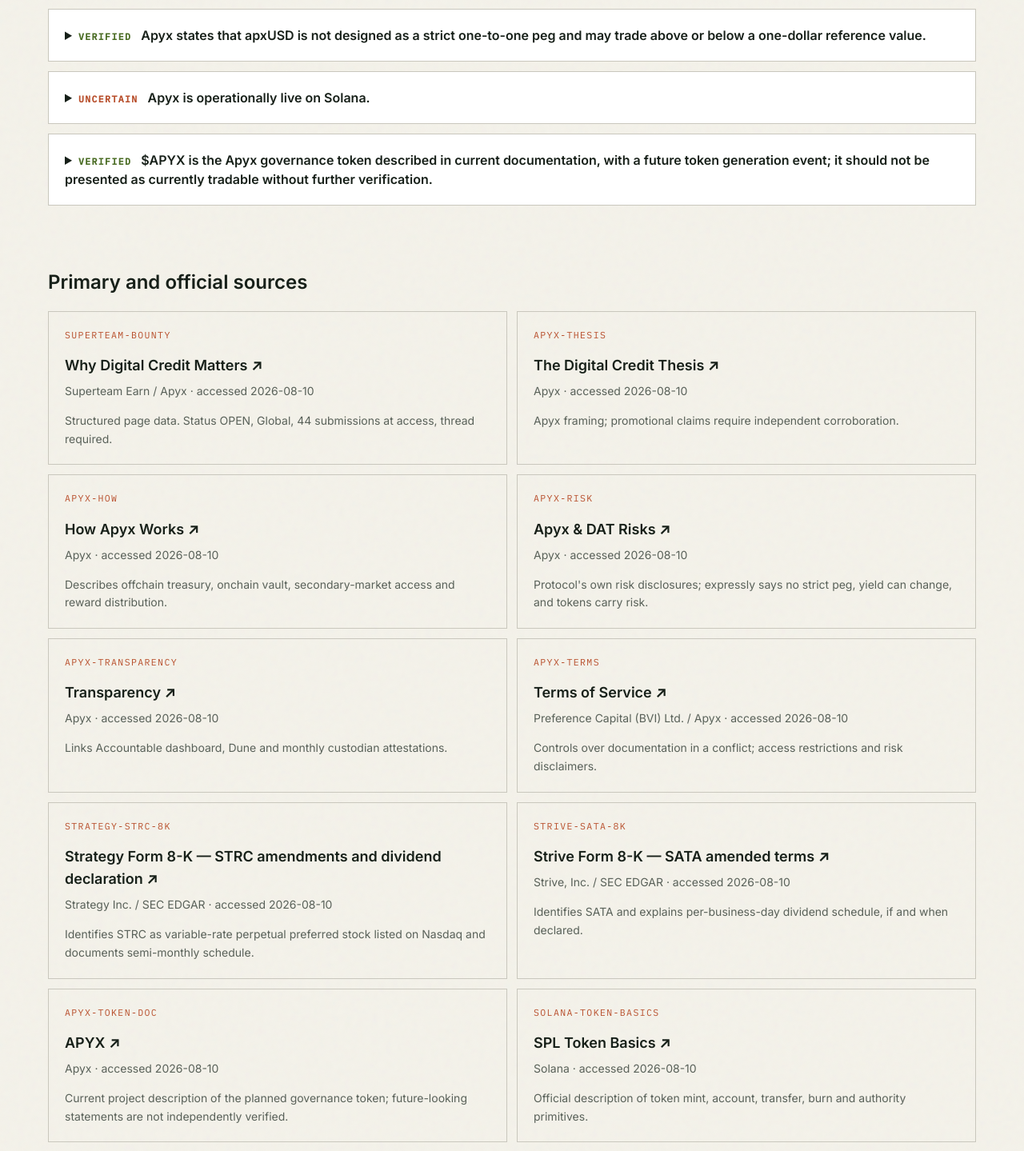
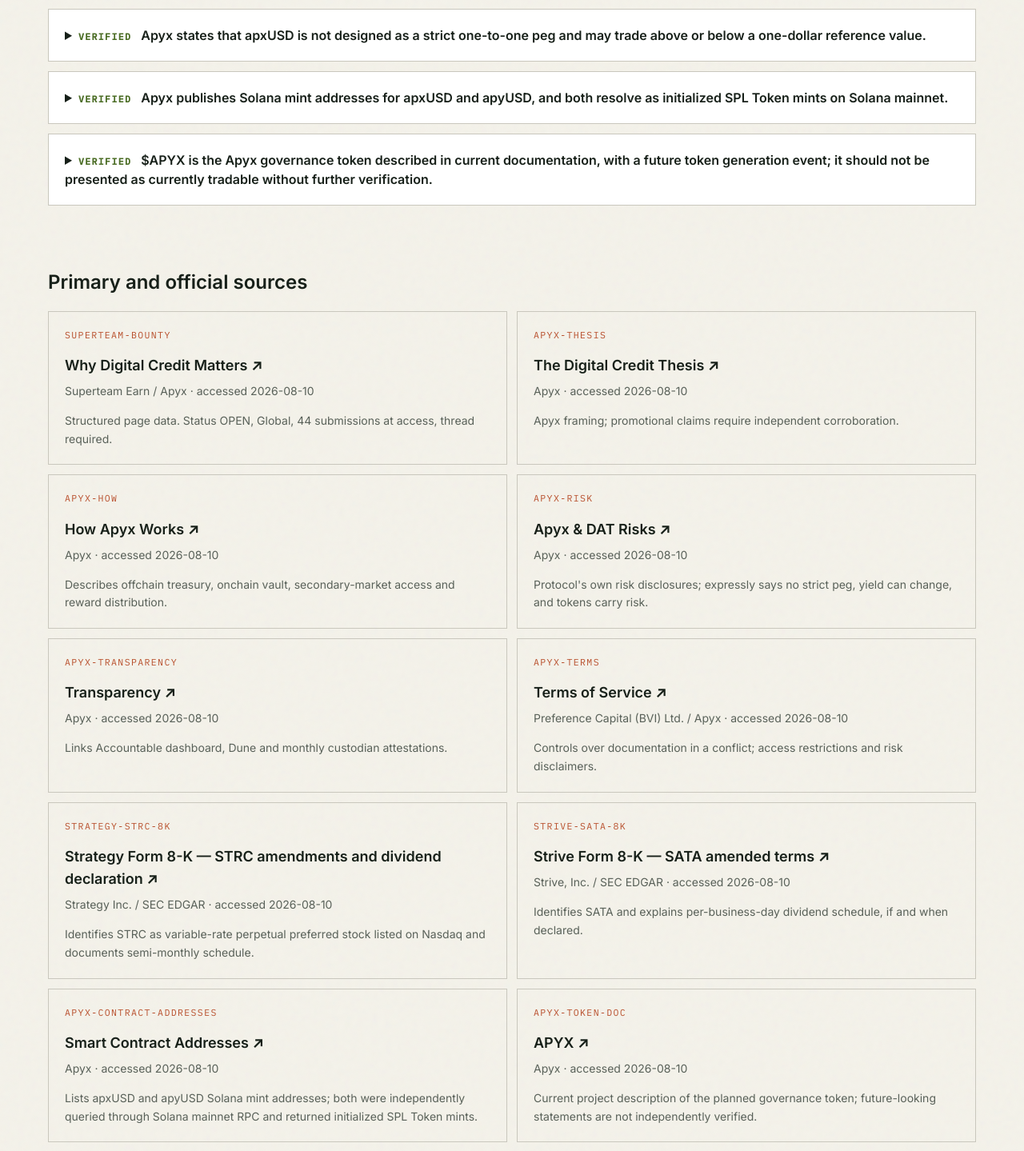
Before and after one commit to JuanTorchia/digital-credit-field-guide, a Next.js app: page /sources in a window 1280 px wide. Shown: the part 1159-2598 px from the top of the page at 80% size. Built offline with nearby package versions, Linux system fonts and the light colour scheme; no server answers.

Commit message:
Strengthen Solana evidence after juror audit

```diff
--- a/app/page.tsx
+++ b/app/page.tsx
@@ -181,13 +181,13 @@ export default function Page() {
             the quality of the underlying credit.
           </p>
           <div className="my-10 border border-[#b84f2c] p-6">
-            <p className="label text-[#b84f2c]">OPEN EVIDENCE GAP</p>
+            <p className="label text-[#b84f2c]">SOLANA / VERIFIED BOUNDARY</p>
             <p className="mt-3">
-              The Superteam listing says Apyx launched on Solana. Apyx
-              documentation updated three days earlier still says Solana support
-              is coming soon. Until official addresses and a current guide
-              resolve that conflict, this field guide does not claim operational
-              availability on Solana.
+              Apyx publishes Solana mint addresses for apxUSD and apyUSD. Both
+              returned initialized SPL Token mint accounts on mainnet when
+              queried on August 10. This verifies token deployment—not
+              liquidity, frontend availability, bridge safety or the offchain
+              reserves.
             </p>
           </div>
         </section>
--- a/content/report.mdx
+++ b/content/report.mdx
@@ -28,6 +28,6 @@ If an eligible investor can buy a preferred security through a broker, why add a
 
 Repeated independent attestations tied to liabilities, clear holder rights, deep two-way liquidity under stress, published contract audits and stable redemption behavior would strengthen the case. Stale evidence, reserve gaps, ambiguous claims, persistent discounts or conflicting documentation would weaken it.
 
-## Publication note
+## Solana boundary
 
-The bounty listing says Apyx launched on Solana. Apyx documentation updated shortly before the listing still described Solana support as forthcoming. This guide treats operational Solana availability as unresolved until current official addresses and guidance are available.
+Apyx publishes Solana mint addresses for apxUSD and apyUSD. Both resolve as initialized SPL Token mint accounts on mainnet. That verifies deployed token rails; it does not establish liquidity, bridge safety, frontend access or reserve quality.
--- a/content/thread.md
+++ b/content/thread.md
@@ -60,9 +60,9 @@ Visual: `04-layers.png`
 
 ## 7/10
 
-@Apyx_Fi is a useful case study because its docs expose the hybrid design: an offchain treasury acquires preferreds and liquid assets; dividends move onchain; a vault changes apyUSD’s redemption value.
+@Apyx_Fi connects an offchain treasury and dividends to an onchain vault. Its published apxUSD and apyUSD Solana addresses resolve as initialized SPL Token mints.
 
-That is the documented design — not a claim that the risks disappear.
+That puts the balances on Solana’s token rails—not the underlying securities.
 
 ## 8/10
 
--- a/data/claims.json
+++ b/data/claims.json
@@ -81,13 +81,17 @@
   },
   {
     "id": "solana-launch",
-    "claim": "Apyx is operationally live on Solana.",
-    "sourceIds": ["superteam-bounty", "apyx-how"],
+    "claim": "Apyx publishes Solana mint addresses for apxUSD and apyUSD, and both resolve as initialized SPL Token mints on Solana mainnet.",
+    "sourceIds": [
+      "superteam-bounty",
+      "apyx-contract-addresses",
+      "solana-token-basics"
+    ],
     "asOf": "2026-08-10",
-    "status": "uncertain",
-    "confidence": "low",
+    "status": "verified",
+    "confidence": "high",
     "factOrInference": "fact",
-    "notes": "Bounty says launched; docs home updated three days earlier says support coming soon. Need contract addresses or coherent official announcement."
+    "notes": "Verified by getMultipleAccounts at Solana mainnet slot 438319427. This establishes token deployment, not liquidity, frontend access or bridge safety."
   },
   {
     "id": "apyx-token-status",
--- a/data/sources.json
+++ b/data/sources.json
@@ -88,6 +88,17 @@
     "notes": "Identifies SATA and explains per-business-day dividend schedule, if and when declared."
   },
   {
+    "id": "apyx-contract-addresses",
+    "title": "Smart Contract Addresses",
+    "publisher": "Apyx",
+    "url": "https://docs.apyx.fi/resources/smart-contract-addresses",
+    "sourceType": "protocol-documentation",
+    "publishedAt": "2026-08-10",
+    "accessedAt": "2026-08-10",
+    "primary": true,
+    "notes": "Lists apxUSD and apyUSD Solana mint addresses; both were independently queried through Solana mainnet RPC and returned initialized SPL Token mints."
+  },
+  {
     "id": "apyx-token-doc",
     "title": "APYX",
     "publisher": "Apyx",
```
Also changed, not shown: 3 other files (tests, documents, lock files or other folders).
